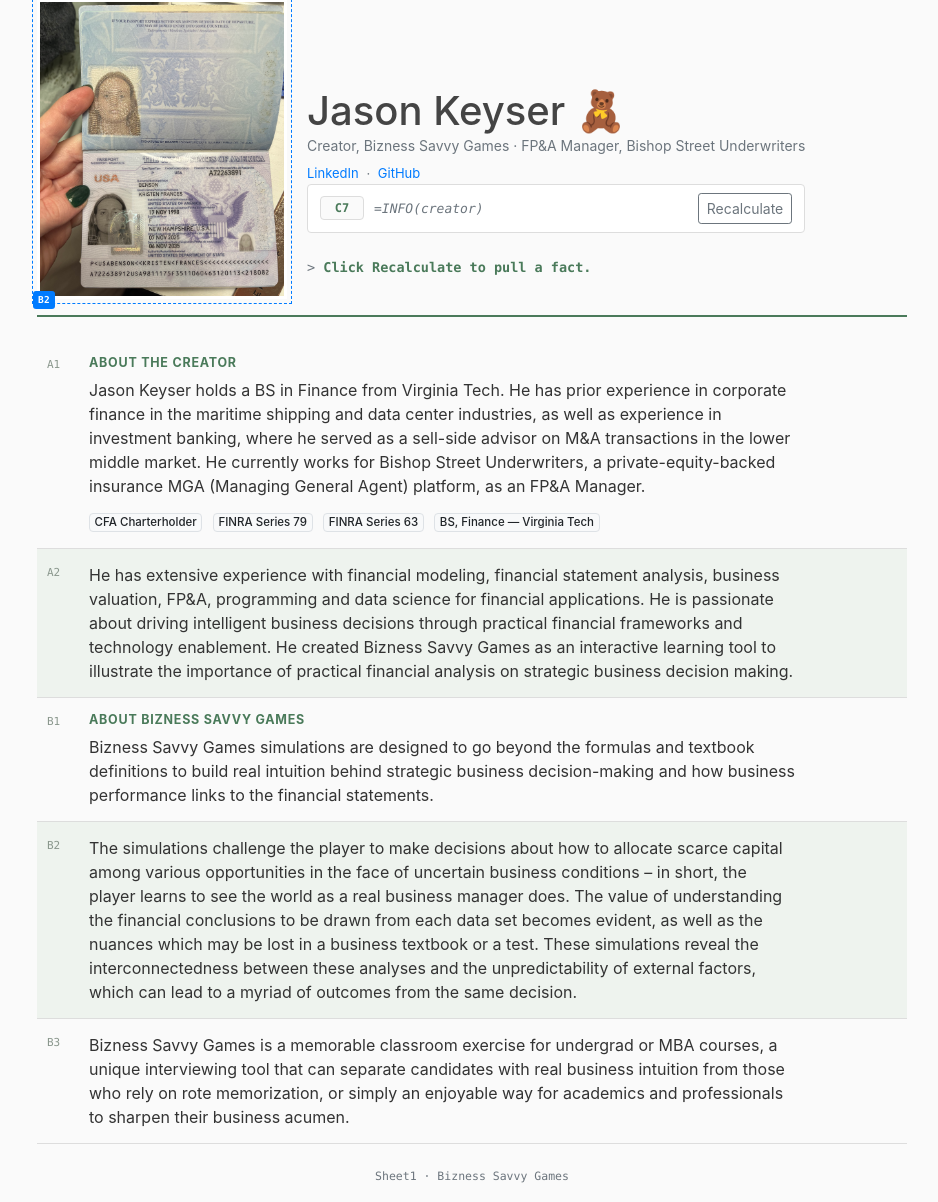
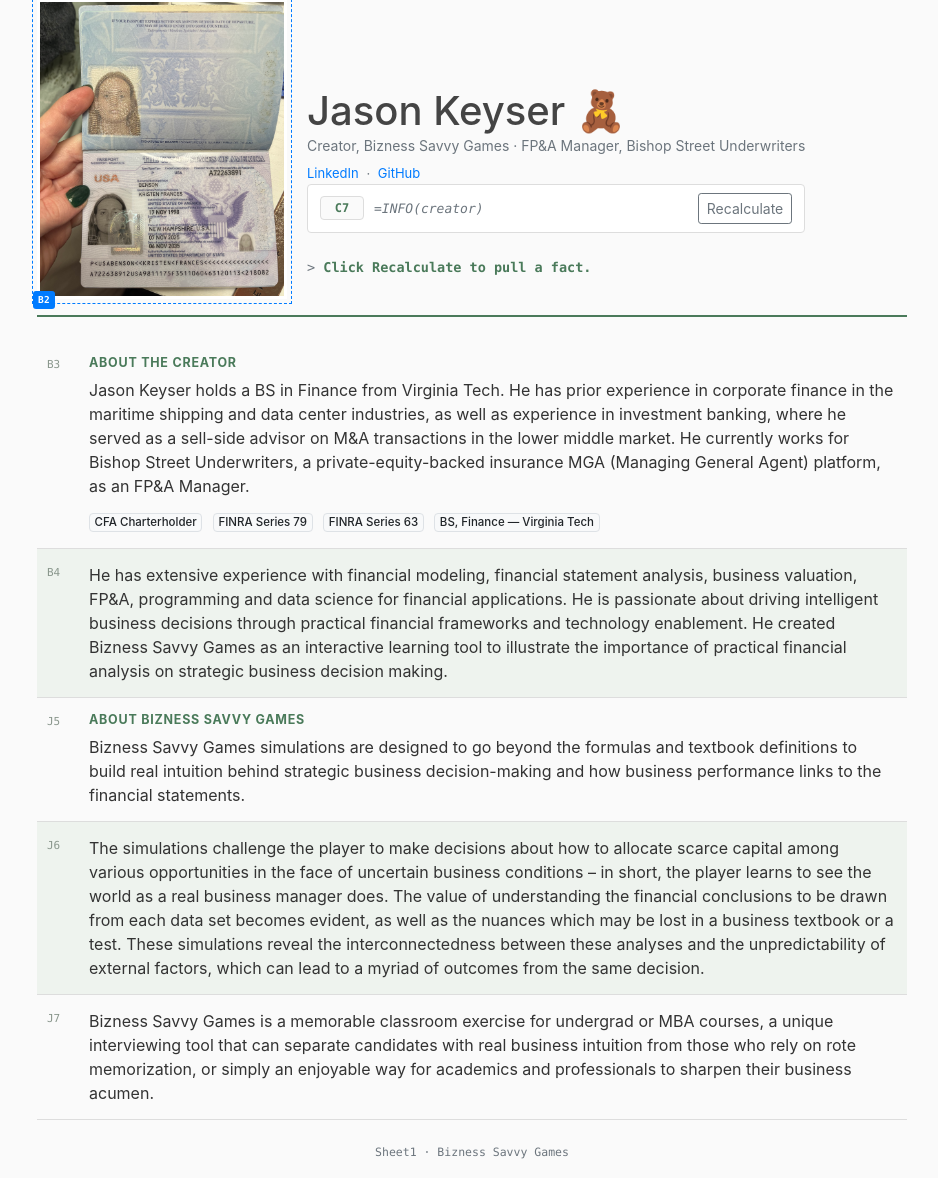
Before and after one commit to JasonKeyser/The-Toy-Company, a Django app: page /about/ in a window 1280 px wide. Shown: the part 81-1283 px from the top of the page, without its empty margins (168-1106 px from the left). After the commit the page ends 1240 px from the top, so only its background shows below. Run offline with Django 5.2, Linux system fonts and the light colour scheme; some libraries are stand-ins or nearby versions.

Commit message:
update again

```diff
--- a/game/templates/game/about.html
+++ b/game/templates/game/about.html
@@ -28,7 +28,7 @@
     font-size: 12.5px; font-weight: 700; text-transform: uppercase; letter-spacing: .06em;
     color: #4a7a5a; margin-bottom: 8px;
   }
-  .ledger-row p { margin: 0 0 10px; max-width: 70ch; }
+  .ledger-row p { margin: 0 0 10px; max-width: 120ch; }
   .ledger-row p:last-child { margin-bottom: 0; }
 
   .fx-bar {
@@ -98,9 +98,9 @@
 </div>
 
 <div class="ledger-row">
-  <div class="ledger-ref">A1</div>
+  <div class="ledger-ref">B3</div>
   <div>
-    <span class="ledger-range">A1:A9</span>
+    <span class="ledger-range">B3:AN3</span>
     <h2>About the Creator</h2>
     <p>Jason Keyser holds a BS in Finance from Virginia Tech. He has prior experience in corporate finance in the maritime shipping and data center industries, as well as experience in investment banking, where he served as a sell-side advisor on M&amp;A transactions in the lower middle market. He currently works for Bishop Street Underwriters, a private-equity-backed insurance MGA (Managing General Agent) platform, as an FP&amp;A Manager.</p>
     <div class="credential-list">
@@ -113,34 +113,34 @@
 </div>
 
 <div class="ledger-row ledger-stripe">
-  <div class="ledger-ref">A2</div>
+  <div class="ledger-ref">B4</div>
   <div>
-    <span class="ledger-range">A10:A14</span>
+    <span class="ledger-range">B4:Z4</span>
     <p>He has extensive experience with financial modeling, financial statement analysis, business valuation, FP&amp;A, programming and data science for financial applications. He is passionate about driving intelligent business decisions through practical financial frameworks and technology enablement. He created Bizness Savvy Games as an interactive learning tool to illustrate the importance of practical financial analysis on strategic business decision making.</p>
   </div>
 </div>
 
 <div class="ledger-row">
-  <div class="ledger-ref">B1</div>
+  <div class="ledger-ref">J5</div>
   <div>
-    <span class="ledger-range">B1:B6</span>
+    <span class="ledger-range">J5:BX5</span>
     <h2>About Bizness Savvy Games</h2>
     <p>Bizness Savvy Games simulations are designed to go beyond the formulas and textbook definitions to build real intuition behind strategic business decision-making and how business performance links to the financial statements.</p>
   </div>
 </div>
 
 <div class="ledger-row ledger-stripe">
-  <div class="ledger-ref">B2</div>
+  <div class="ledger-ref">J6</div>
   <div>
-    <span class="ledger-range">B7:B13</span>
+    <span class="ledger-range">J6:Y6</span>
     <p>The simulations challenge the player to make decisions about how to allocate scarce capital among various opportunities in the face of uncertain business conditions &ndash; in short, the player learns to see the world as a real business manager does. The value of understanding the financial conclusions to be drawn from each data set becomes evident, as well as the nuances which may be lost in a business textbook or a test. These simulations reveal the interconnectedness between these analyses and the unpredictability of external factors, which can lead to a myriad of outcomes from the same decision.</p>
   </div>
 </div>
 
 <div class="ledger-row">
-  <div class="ledger-ref">B3</div>
+  <div class="ledger-ref">J7</div>
   <div>
-    <span class="ledger-range">B14:B16</span>
+    <span class="ledger-range">J7:XFD7</span>
     <p>Bizness Savvy Games is a memorable classroom exercise for undergrad or MBA courses, a unique interviewing tool that can separate candidates with real business intuition from those who rely on rote memorization, or simply an enjoyable way for academics and professionals to sharpen their business acumen.</p>
   </div>
 </div>
```
